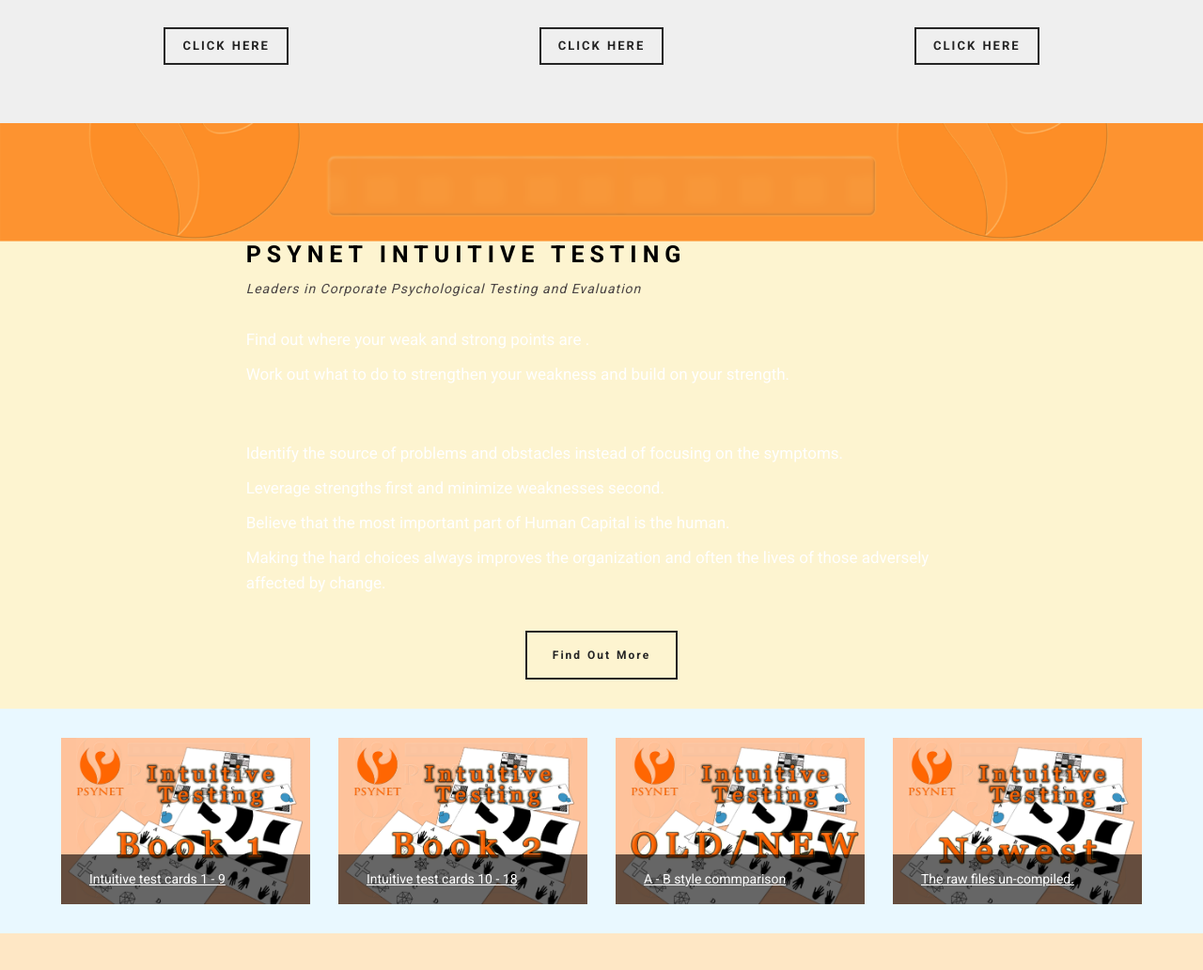
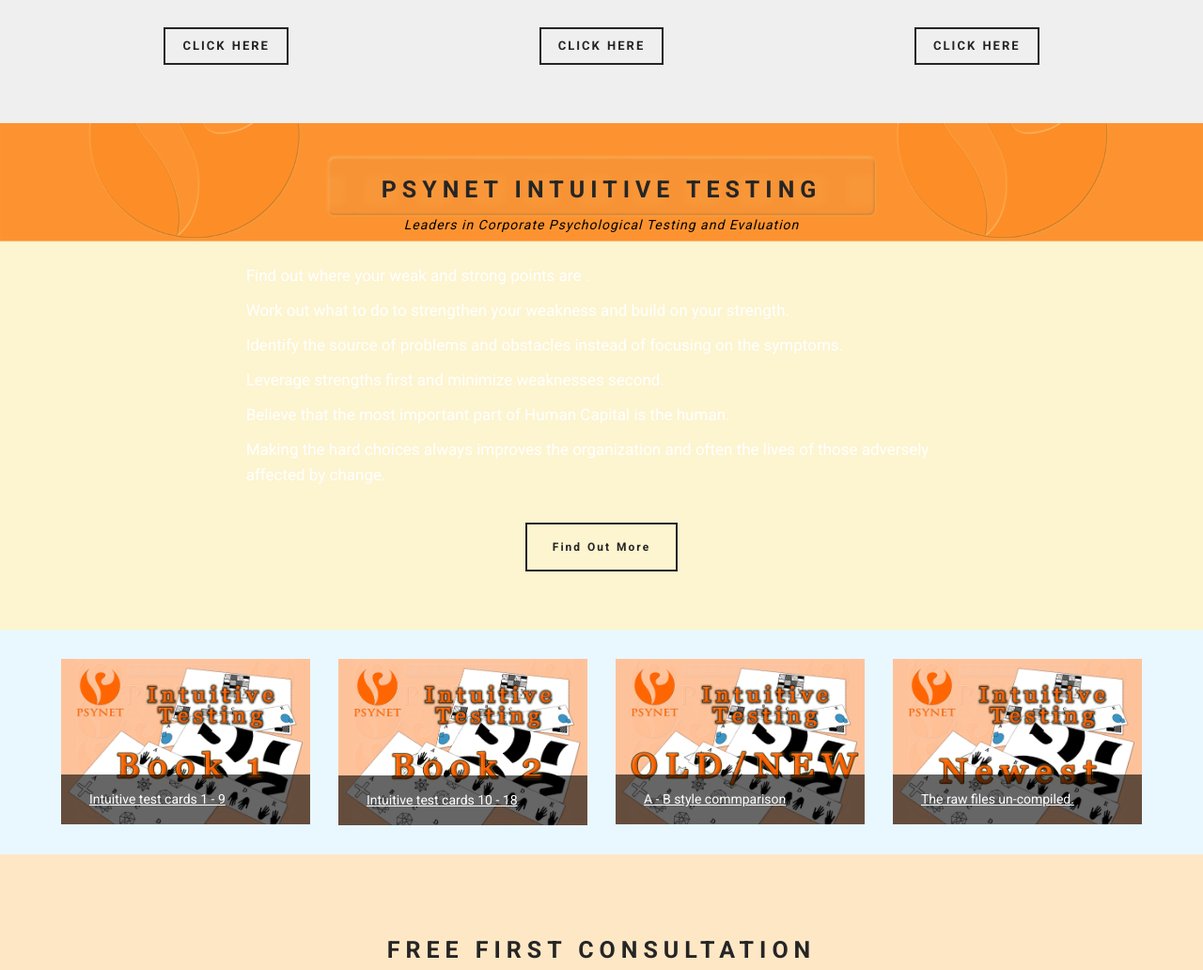
Before and after one commit to Blaxcot/FlowPaper, a plain HTML site: page index.html in a window 1280 px wide. Shown: the part 1218-2250 px from the top of the page at 94% size. Drawn offline with nearby package versions, Linux system fonts and the light colour scheme.

Commit message:
create github pages

```diff
--- a/assets/mobirise/css/mbr-additional.css
+++ b/assets/mobirise/css/mbr-additional.css
@@ -32,25 +32,12 @@
   text-align: center;
   font-size: 16px;
 }
-#content5-3 .mbr-header .mbr-header__text {
-  text-align: left;
-  color: #000000;
-}
-#content5-3 .mbr-header .mbr-header__subtext {
-  text-align: left;
-  color: #494343;
-}
-#content5-3 .mbr-article {
-  color: #fff;
-}
-#content5-3 .mbr-article P {
-  color: #ffffff;
-}
 #msg-box3-5 .mbr-header .mbr-header__text {
   text-align: center;
 }
 #msg-box3-5 .mbr-header .mbr-header__subtext {
   text-align: center;
+  color: #000000;
 }
 #msg-box3-5 .btn {
   font-size: 12px;
--- a/index.html
+++ b/index.html
@@ -44,7 +44,7 @@
     </div>
 </section>
 
-<section class="engine"><a href="https://mobirise.ws/c">best website maker</a></section><section class="mbr-section mbr-section--relative mbr-section--fixed-size mbr-parallax-background mbr-after-navbar" id="content5-1" data-rv-view="2" style="background-image: url(assets/images/wallpaper1920-1287-1920x1286.png);">
+<section class="engine"><a href="https://mobirise.ws">Mobirise</a></section><section class="mbr-section mbr-section--relative mbr-section--fixed-size mbr-parallax-background mbr-after-navbar" id="content5-1" data-rv-view="2" style="background-image: url(assets/images/wallpaper1920-1287-1920x1286.png);">
     <div class="mbr-overlay" style="opacity: 0.4; background-color: rgb(235, 107, 86);"></div>
     <div class="mbr-section__container container mbr-section__container--first" style="padding-top: 93px;">
         <div class="mbr-header mbr-header--wysiwyg row">
@@ -176,37 +176,26 @@
     </div>
 </section>
 
-<section class="mbr-section mbr-section--relative mbr-section--fixed-size mbr-parallax-background" id="content5-3" data-rv-view="8" style="background-image: url(assets/images/wallpaper1920-1286-1920x1286.png);">
+<section class="mbr-section mbr-section--relative mbr-section--fixed-size mbr-parallax-background" id="msg-box3-5" data-rv-view="11" style="background-image: url(assets/images/wallpaper1920-1286-1920x1286.png);">
     <div class="mbr-overlay" style="opacity: 0.3; background-color: rgb(247, 218, 100);"></div>
-    <div class="mbr-section__container container mbr-section__container--first" style="padding-top: 93px;">
+    <div class="mbr-section__container container mbr-section__container--first" style="padding-top: 62px;">
         <div class="mbr-header mbr-header--wysiwyg row">
             <div class="col-sm-8 col-sm-offset-2">
-                <h3 class="mbr-header__text"><br>PSYNET INTUITIVE TESTING</h3>
+                <h3 class="mbr-header__text">PSYNET INTUITIVE TESTING</h3>
                 <p class="mbr-header__subtext">Leaders in Corporate Psychological Testing and Evaluation</p>
             </div>
         </div>
     </div>
-    <div class="mbr-section__container container mbr-section__container--last" style="padding-bottom: 0px;">
+    <div class="mbr-section__container container mbr-section__container--middle">
         <div class="row">
-            <div class="mbr-article mbr-article--wysiwyg col-sm-8 col-sm-offset-2"><p>Find out where your weak and strong points are
-.</p><p>Work out what to do to strengthen your weakness and build on your strength.</p><p><br></p></div>
-        </div>
-    </div>
-
-</section>
-
-<section class="mbr-section mbr-section--relative mbr-section--fixed-size mbr-parallax-background" id="msg-box3-5" data-rv-view="11" style="background-image: url(assets/images/wallpaper1920-1286-1920x1286.png);">
-    <div class="mbr-overlay" style="opacity: 0.3; background-color: rgb(247, 218, 100);"></div>
-
-    <div class="mbr-section__container container mbr-section__container--first" style="padding-top: 31px;">
-        <div class="row">
-            <div class="mbr-article mbr-article--wysiwyg col-sm-8 col-sm-offset-2"><p>Identify the source of problems and obstacles instead of focusing on the symptoms.
+            <div class="mbr-article mbr-article--wysiwyg col-sm-8 col-sm-offset-2"><p>Find out where your weak and strong points are .
+</p><p>Work out what to do to strengthen your weakness and build on your strength.</p><p>Identify the source of problems and obstacles instead of focusing on the symptoms.
 </p><p>Leverage strengths first and minimize weaknesses second.
 </p><p>Believe that the most important part of Human Capital is the human.
 </p><p>Making the hard choices always improves the organization and often the lives of those adversely affected by change.</p></div>
         </div>
     </div>
-    <div class="mbr-section__container container mbr-section__container--last" style="padding-bottom: 31px;">
+    <div class="mbr-section__container container mbr-section__container--last" style="padding-bottom: 62px;">
         <div class="row">
             <div class="col-sm-8 col-sm-offset-2">
                 <div class="mbr-buttons mbr-buttons--center"><a class="mbr-buttons__btn btn btn-lg btn-default" href="Contact_form.html" target="_blank">Find Out More</a></div>
@@ -353,7 +342,7 @@
                     <div class="hide" data-form-alert-success="true">Thanks for filling out form!</div>
                 </div>
                 <form action="https://mobirise.com/" method="post" data-form-title="MESSAGE">
-                    <input type="hidden" value="GdmKFdElmrsvQq+FwAGUdiWebwbHiyrr29jcsuWr/3FuHBu/64EPB/YBWFKkoVCva8GBxdUu4ea/8ePq+BQFzwszgqBFimxqV/wA+ZXJgHb9ldJYgENSWoFocPM4mSM3" data-form-email="true">
+                    <input type="hidden" value="E+I/jz8fgkR7+/DrQ2saBCOH9AZ6bMXdGlB6Mye1M9drEKvbftgysrmoDzPXn1kxqcDWJIULQcA7IlX6jit8Y6JHJbQzZPEt3O4oQY98gnUFcjHmweuEXuanwg1+X3vR" data-form-email="true">
 
                     <div class="form-group">
                         <input type="email" class="form-control input-sm input-inverse" name="email" required="" placeholder="Email*" data-form-field="Email">
```
Also changed, not shown: Blog.html (+2 -2 lines), Contact_form.html (+2 -2 lines), psynet_flowpaper.html (+1 -1 lines), 1 other file.
